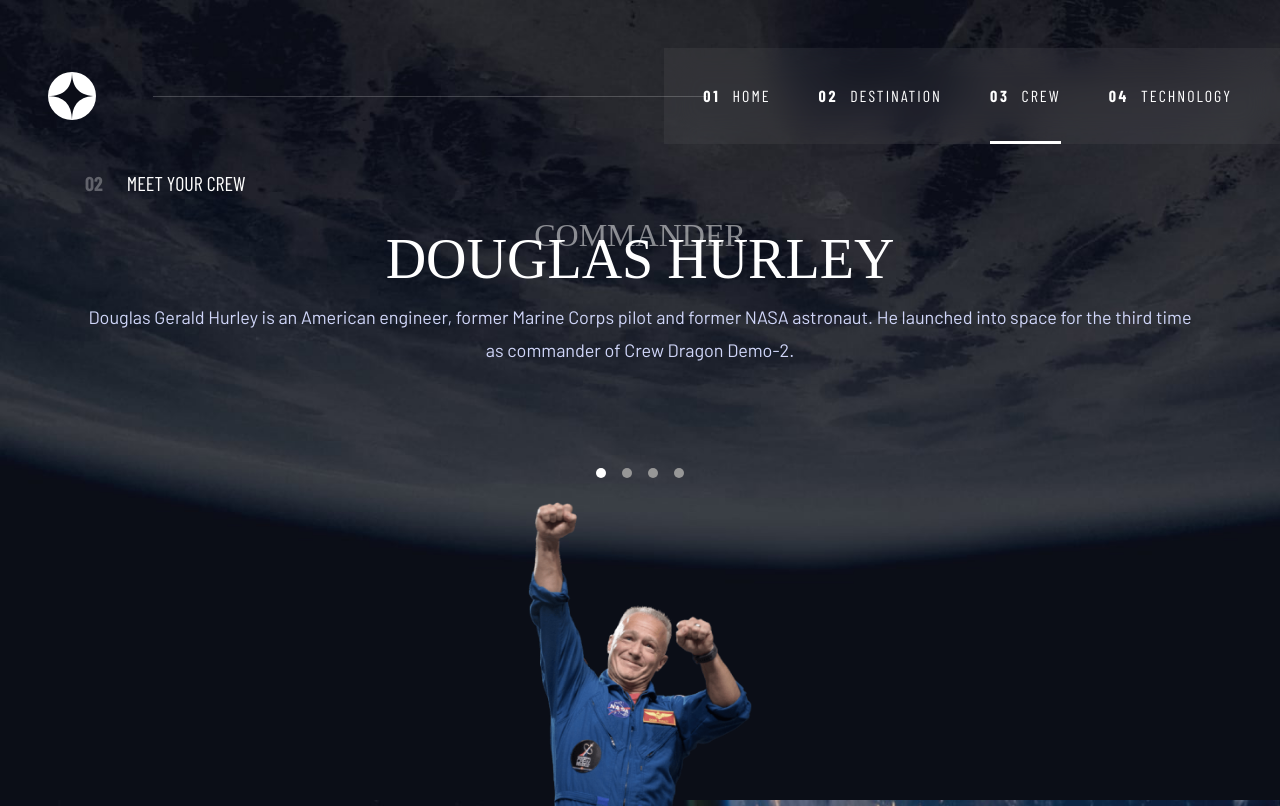
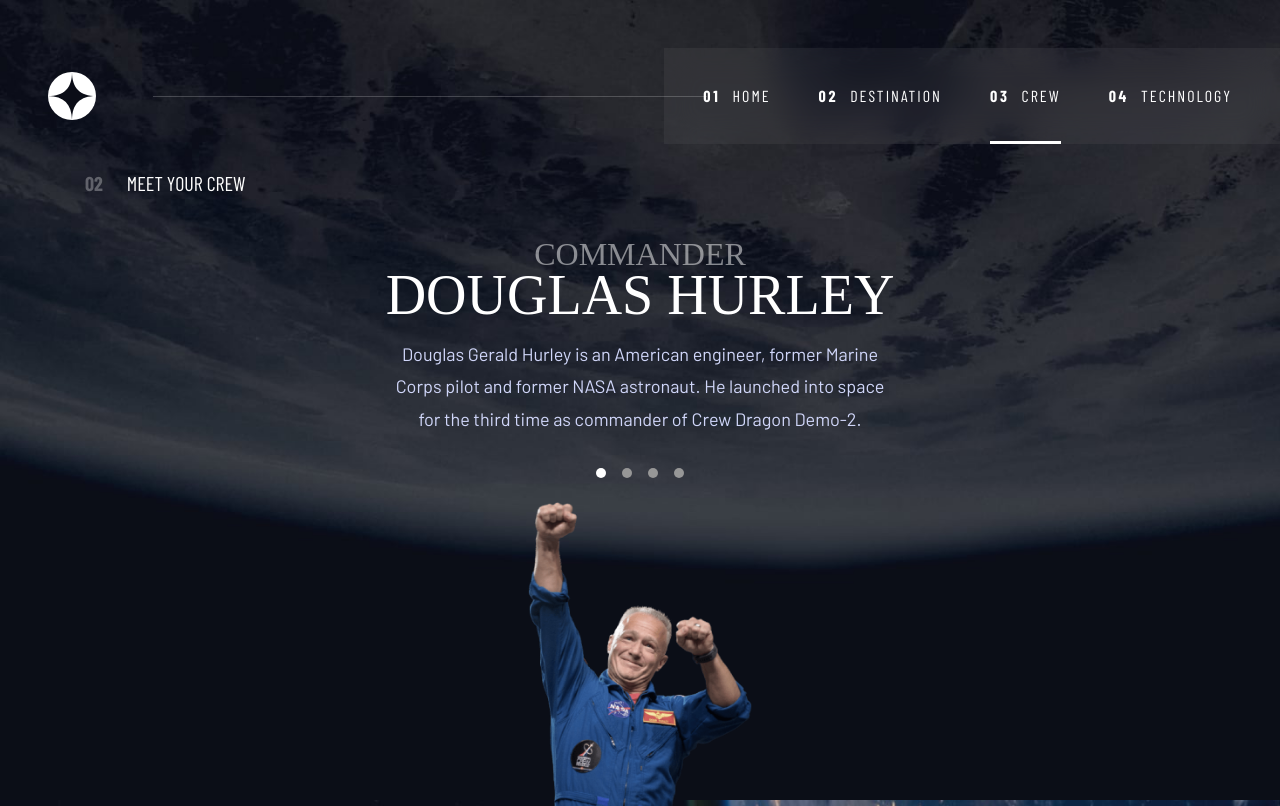
Before and after one commit to wendykrwn/space-tourism, a Next.js app: page /crew in a window 1280 px wide. Built offline with nearby package versions, Linux system fonts and the light colour scheme; a web font is replaced by a local one.

Commit message:
crew page table

```diff
--- a/src/app/crew/page.tsx
+++ b/src/app/crew/page.tsx
@@ -11,8 +11,8 @@ const Crew = () => {
         <div className="p-6 h-full flex flex-col lg:max-w-[1110px] lg:px-0 mx-auto" >
             <StepTitle number="02" text="Meet your crew"/>
             <div className=" h-full grid grid-rows-2">
-                <div className="grid pb-6 content-between">
-                    <div>
+                <div className="grid pb-6 content-between md:max-w-[512px] justify-self-center">
+                    <div className="  ">
                         <div className="text-center mt-8">
                             <h4 className="text-preset-4 uppercase text-white/50 text-[18px]">{crew[currCrewIndex]?.role}</h4>
                             <p className="text-preset-3 uppercase text-white mb-6">{crew[currCrewIndex]?.name}</p>
@@ -25,8 +25,8 @@ const Crew = () => {
                     <Image
                         src={crew[currCrewIndex]?.images?.png}
                         alt={`image of ${crew[currCrewIndex]?.name}`}
-                        width={340}
-                        height={340}
+                        width={500}
+                        height={500}
                         className="w-auto h-full"
                     />
                 </div>
--- a/src/app/globals.css
+++ b/src/app/globals.css
@@ -44,7 +44,7 @@ body {
 }
 
 .text-preset-4 {
-  @apply font-primary text-[18px] md:text-[24px] lg:text-[32px]  lg:leading-[36.7%];
+  @apply font-primary text-[18px] md:text-[24px] lg:text-[32px];
 }
 
 .text-preset-5 {
```
